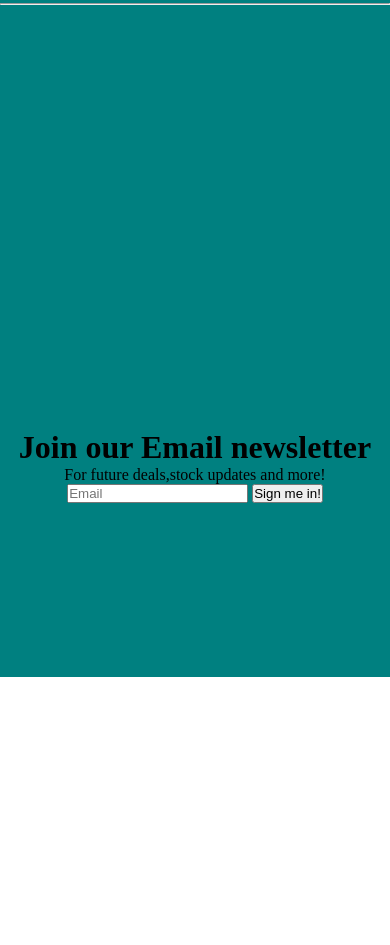
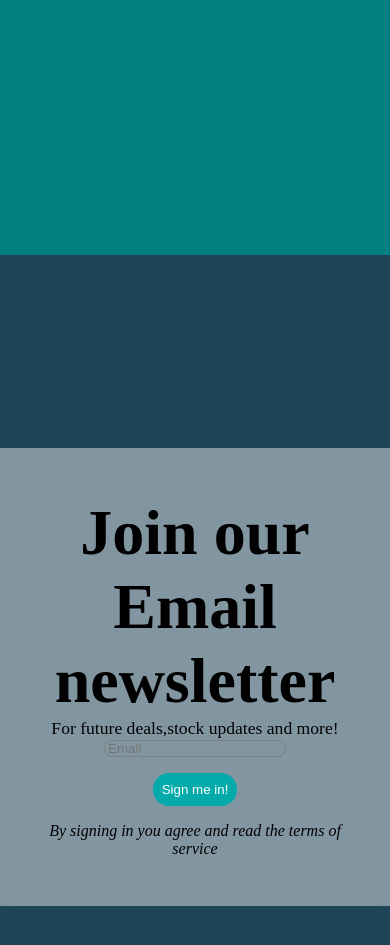
Before and after one commit to DenisImamovicc/Downloadable-RAM-product-landing-page, a plain HTML site: page index.html in a window 390 px wide. Shown: the part 1962-2907 px from the top of the page. Before the commit the page ends 2639 px from the top, so only its background shows below. Drawn offline with Linux system fonts and the light colour scheme.

Commit message:
Done with the last section.
Now need to implement css media queries and some general css tveaking on the site

```diff
--- a/index.css
+++ b/index.css
@@ -157,19 +157,61 @@ video{
 }
 
 #Signing-in {
-    min-height: 50vh;
-    background-color: teal;
+    min-height: 100vh;
+    background-image: url(Images/Background-Sign-in.png);
+    background-color: gray;
+    background-size: cover;
     display: flex;
     align-content: center;
     justify-content: center;
     align-items: center;
     flex-direction: column;
+
 }
 
 #Signing-in-titel {
     display: block;
     text-align: center;
-    font-size: xx-large;
+    font-size: 4em;
+}
+
+#Signing-in-container{
+    text-align: center;
+    background-color: rgba(255, 255, 255, 0.438);
+    backdrop-filter: blur(5px);
+    color: black;
+
+    padding: 3rem;
+}
+
+#Signing-in-text{
+    font-size: 1.1rem;
+}
+
+#submit-button{
+    background-color: rgb(4, 170, 170);
+    color: white;
+    margin: 1rem;
+    padding: 0.5rem;
+    cursor: pointer;
+    border: 1px solid transparent;
+    border-radius: 1rem;
+}
+
+#submit-button:hover{
+    border: 1px solid white;
+}
+#email-input{
+    background-color: transparent;
+    border-radius: 0.5rem;
+    border: 1px solid gray;
+    padding-left: 0.2rem;
+}
+
+#email-input:hover{
+    background-color: transparent;
+    border-radius: 0.5rem;
+    border: 1px solid white;
 }
 
 /* @media screen (){
--- a/index.html
+++ b/index.html
@@ -106,21 +106,27 @@
                     </div>
                 </div>
             </div>
-            <hr>
+
 
         </section>
 
         <section id="Signing-in">
+            <div id="Signing-in-container">
                 <h2 id="Signing-in-titel">Join our Email newsletter</h2>
-            <p>For future deals,stock updates and more!</p>
+                <p id="Signing-in-text">For future deals,stock updates and more!</p>
                 <form method="POST" id="form" action="https://www.freecodecamp.com/email-submit" target="_blank">
                     <label for="Email" id="label-email">
-                    <input type="email" name="email" id="email" required placeholder="Email">
+                        <input type="email" name="email" id="email-input" required placeholder="Email">
                     </label>
                     <label for="form">
-                    <input type="submit" value="Sign me in!" id="submit">
+                        <input type="submit" value="Sign me in!" id="submit-button">
                     </label>
+
                 </form>
+                <em>
+                    <p id="">By signing in you agree and read the terms of service</p>
+                </em>
+            </div>
         </section>
     </main>
 
```
Also changed, not shown: Images/Background-Sign-in.png (added). Lines whose indentation alone changed are shown as unchanged.
